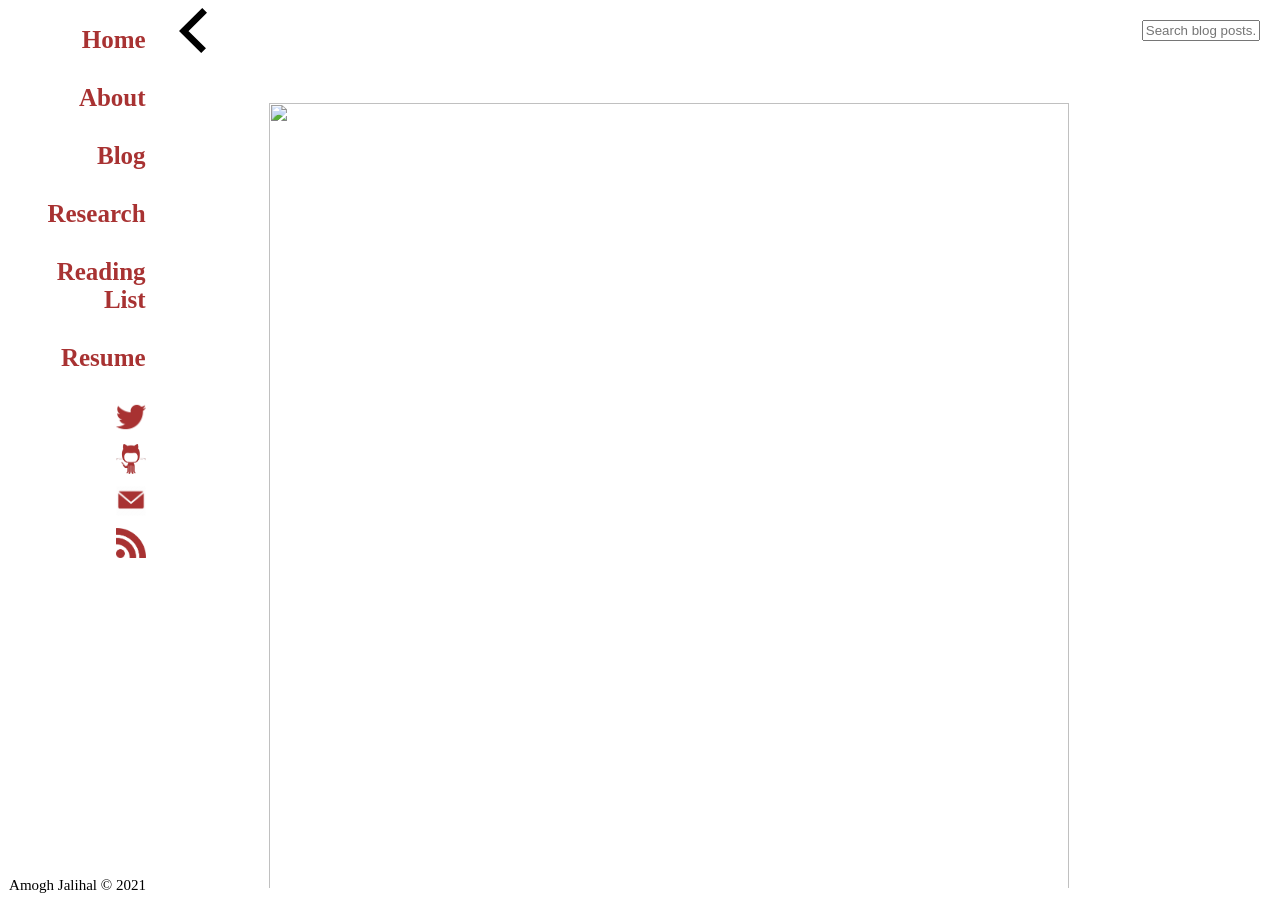
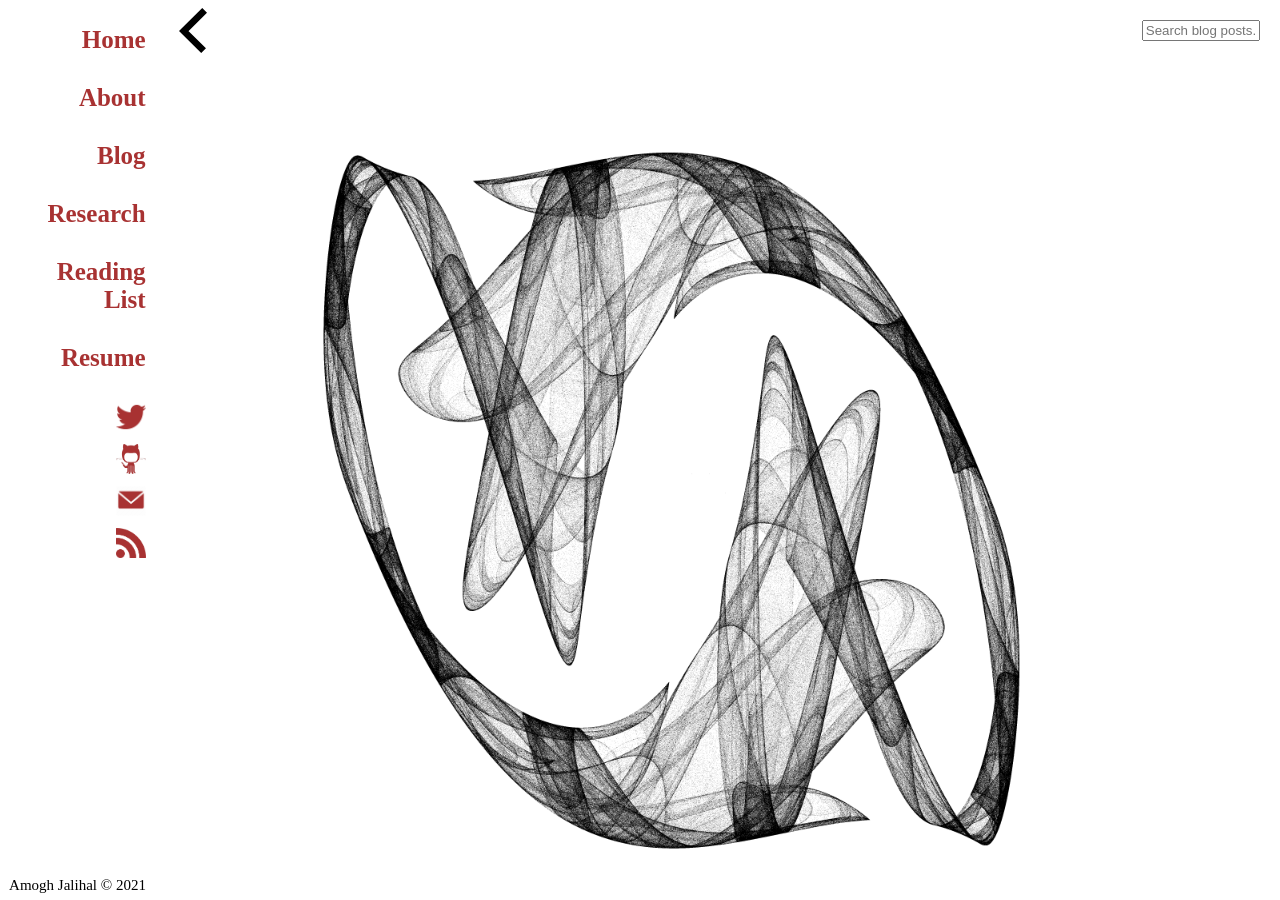
Before and after one commit to amoghpj/amoghpj.github.io, a Jekyll site: the page built from index.md, in a window 1280 px wide. Built offline with Jekyll 4.4.1, drawn with Linux system fonts in a browser that asks for light colours; comment, search, counter and statistics services are not loaded.

Commit message:
Remove template {{site.url}}

```diff
--- a/index.md
+++ b/index.md
@@ -2,4 +2,4 @@
 layout: default
 title: Home
 ---
-<img src="{{site.url}}/assets/images/eulermap-1-small.png" style="width:800px;height:800px;margin-left=5%;">  <!-- align="left" -->
+<img src="/assets/images/eulermap-1-small.png" style="width:800px;height:800px;margin-left=5%;">  <!-- align="left" -->
```
